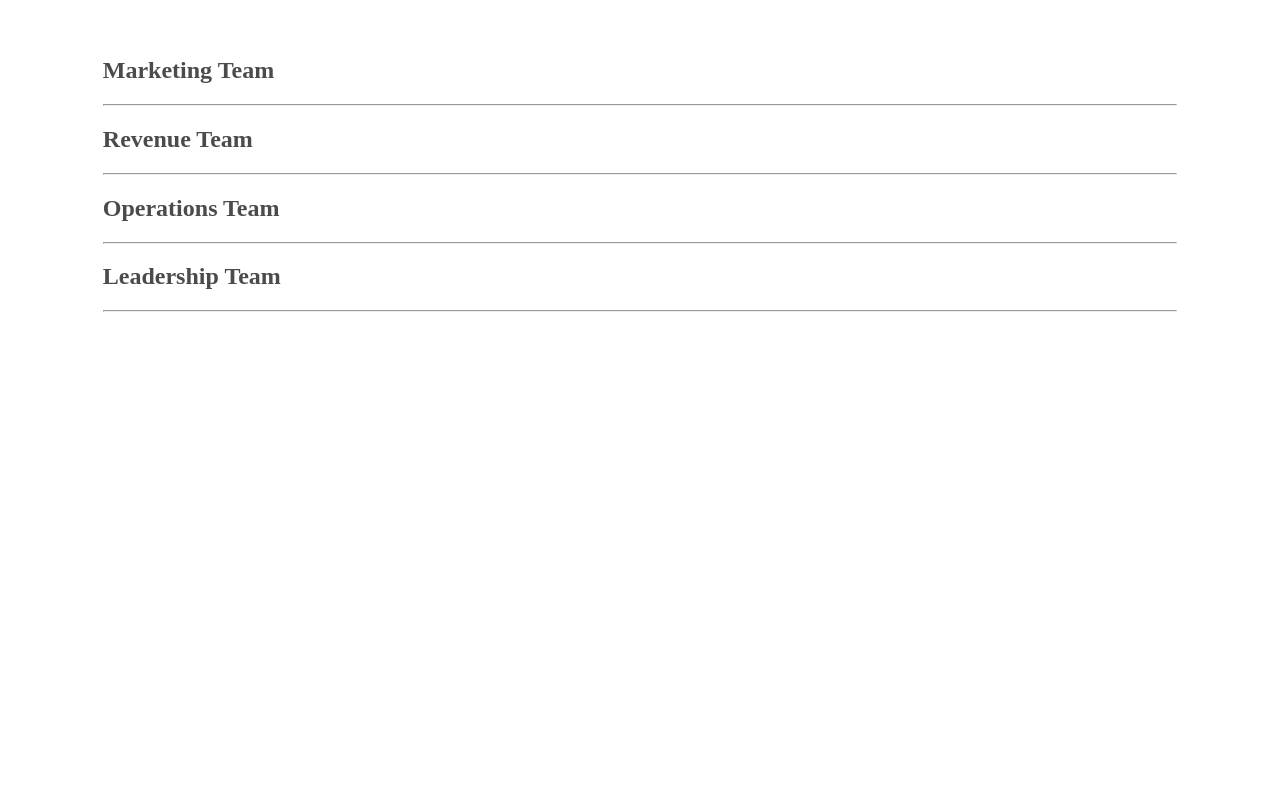
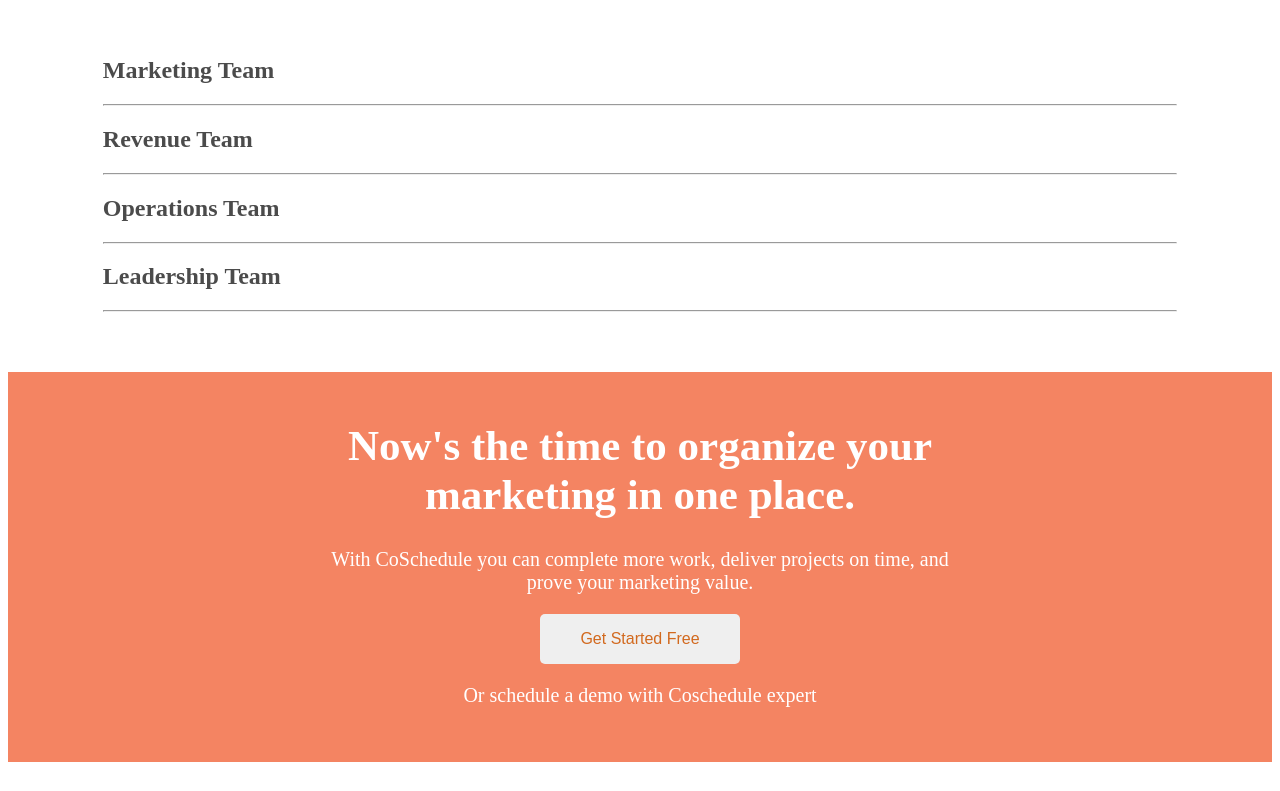
Before and after one commit to RahulChandel-Coder1/Co-Shedule, a plain HTML site: page about.html in a window 1280 px wide. Shown: the part 4233-5024 px from the top of the page. Before the commit the page ends 4553 px from the top, so only its background shows below. Drawn offline with Linux system fonts and the light colour scheme.

Commit message:
about page completed

```diff
--- a/about.css
+++ b/about.css
@@ -296,3 +296,35 @@
 #bottom-lines h2:hover{
   color: rgb(187, 72, 30);
 }
+
+/* ***********last div** */
+#last-main{
+  width: 100%;
+  height: 390px;
+  margin-top: 60px;
+  background-color:RGB(244, 132, 98);
+  padding-top: 20px;
+}
+#last-main>div{
+  height: 100%;
+  margin: auto;
+  width: 50%;
+  color: RGB(255, 255, 255);
+  text-align: center;
+
+}
+#last-main h1{
+ font-size: 43px;
+
+}
+#last-main p{
+  font-size: 20px;
+}
+#last-main button{
+  height: 50px;
+  width: 200px;
+  color: chocolate;
+  font-size: 16px;
+  border: 0px;
+  border-radius: 5px 5px 5px 5px;
+}
--- a/about.html
+++ b/about.html
@@ -180,6 +180,17 @@
       <h2>Leadership Team</h2>
       <hr>
      </div>
+
+
+     <!-- ***********The last section*** -->
+      <div id="last-main" >
+        <div>
+        <h1>Now's the time to organize your marketing in one place.</h1>
+        <p>With CoSchedule you can complete more work, deliver projects on time, and prove your marketing value.</p>
+        <button>Get Started Free</button>
+        <p>Or schedule a demo with Coschedule expert</p>
+      </div>
+      </div>
 </body>
 </html>
 
```
Also changed, not shown: footer.css (+0 -8 lines).
